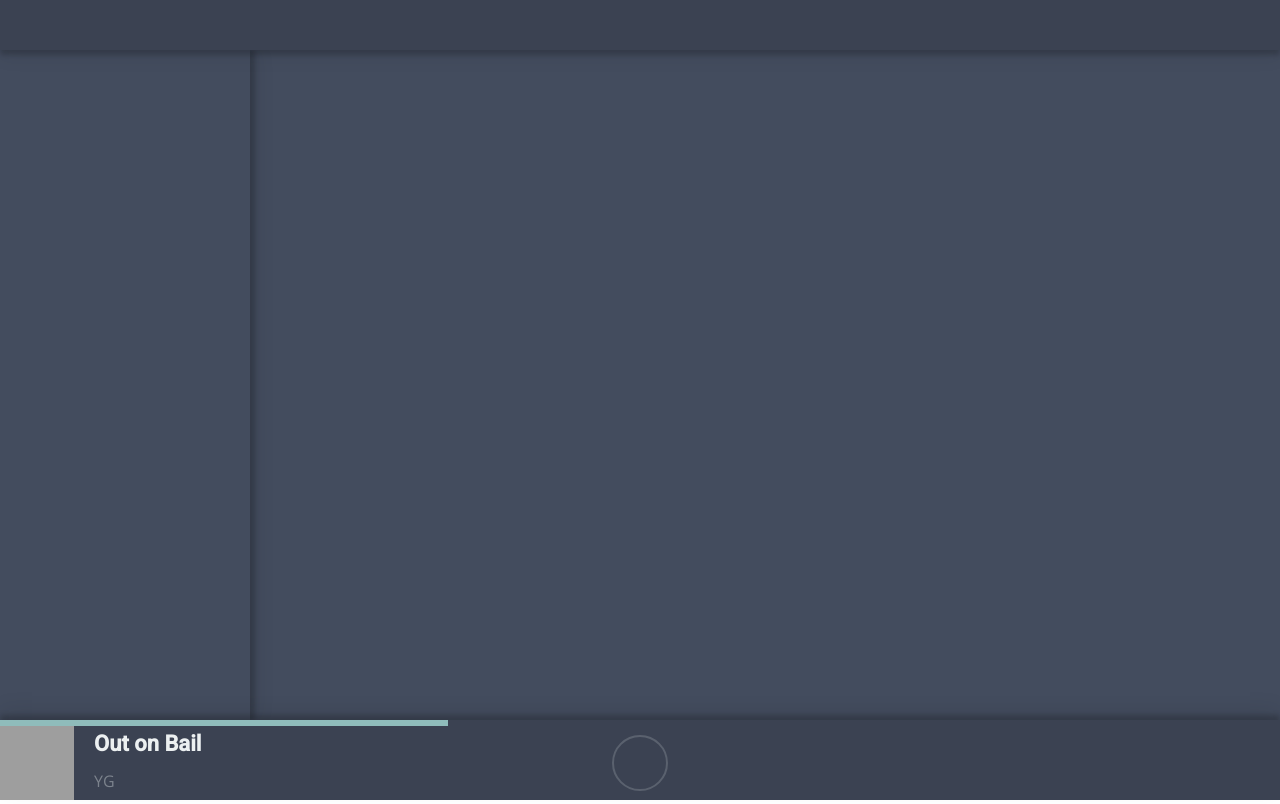
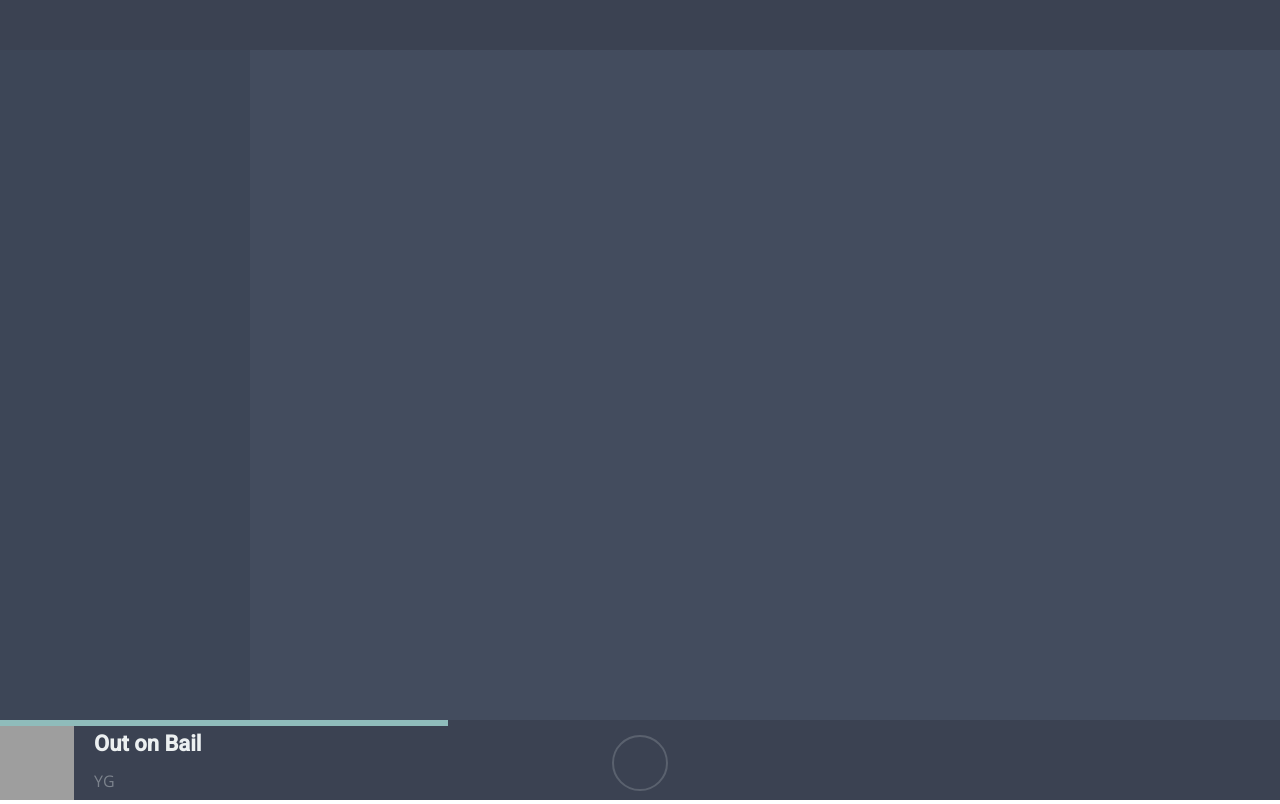
Before and after one commit to Euab/muon, a React (Create React App) app: page / in a window 1280 px wide. Built offline with nearby package versions, Linux system fonts and the light colour scheme; grey boxes are pictures that could not be loaded; some icons are missing.

Commit message:
Remove border shadow

```diff
--- a/src/App.css
+++ b/src/App.css
@@ -17,13 +17,11 @@
   height: 50px;
   -webkit-app-region: drag;
   z-index: 20;
-  box-shadow: 0px 5px 5px 0px rgba(0, 0, 0, 0.18), 0px 5px 20px 0px rgba(0, 0, 0, 0.09);
 }
 
 .left_panel {
-  background-color: #434c5e;
+  background-color: /*#434c5e*/ #3d4657;
   width: 250px;
-  box-shadow: 5px 0px 5px 0px rgba(0, 0, 0, 0.18), 5px 0px 20px 0px rgba(0, 0, 0, 0.09);
   z-index: 10;
 }
 
@@ -35,7 +33,6 @@
 .right_panel {
   background-color: #434c5e;
   width: 300px;
-  box-shadow: -5px 0px 5px 0px rgba(0, 0, 0, 0.18), -5px 0px 20px 0px rgba(0, 0, 0, 0.09);
   z-index: 10;
 }
 
@@ -43,7 +40,6 @@
   background-color: #3b4252;
   height: 80px;
   z-index: 20;
-  box-shadow: 0px -5px 5px 0px rgba(0, 0, 0, 0.18), 0px -10px 20px 0px rgba(0, 0, 0, 0.09);
   display: flex;
   flex-flow: column;
 }
```
